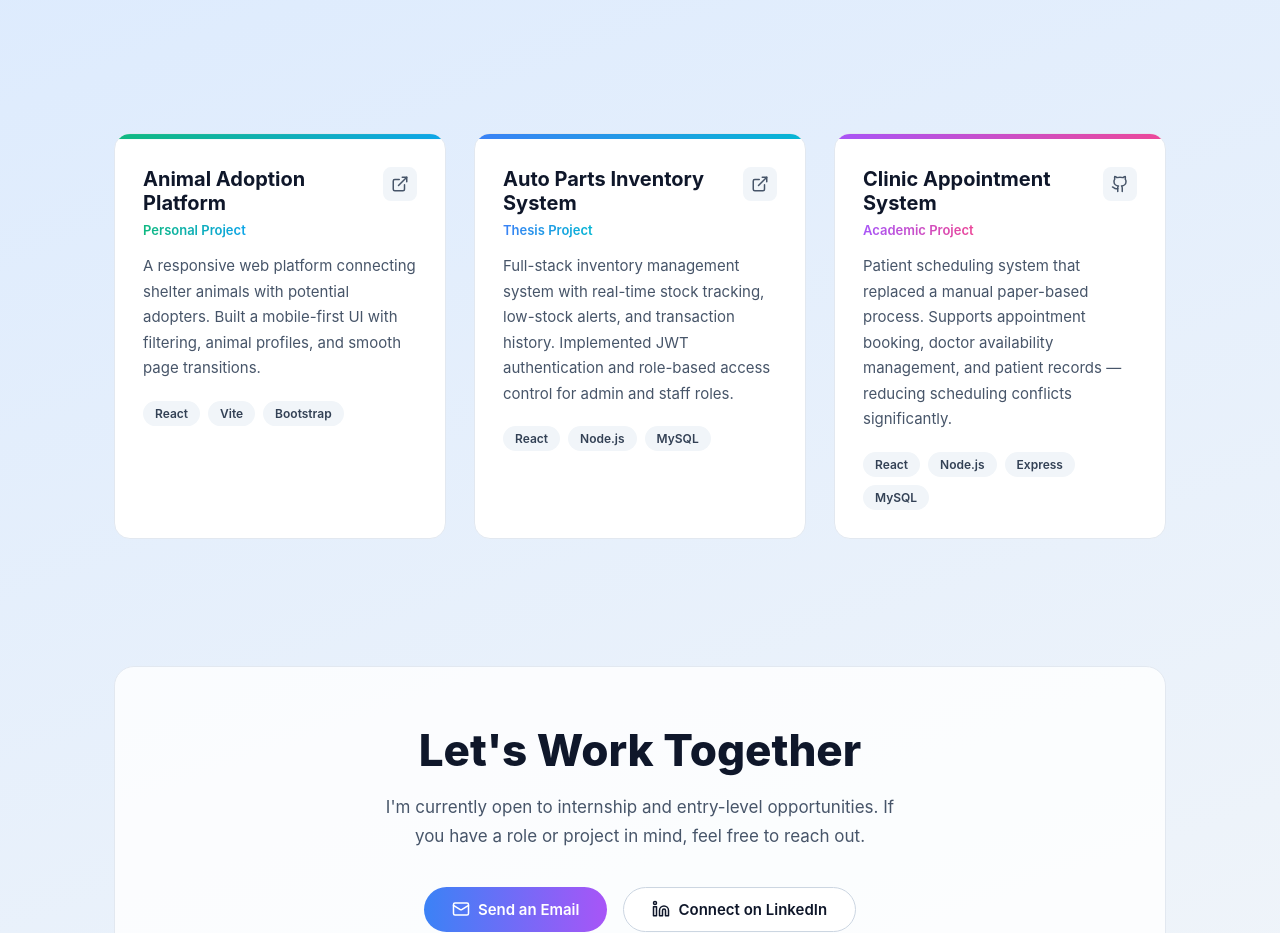
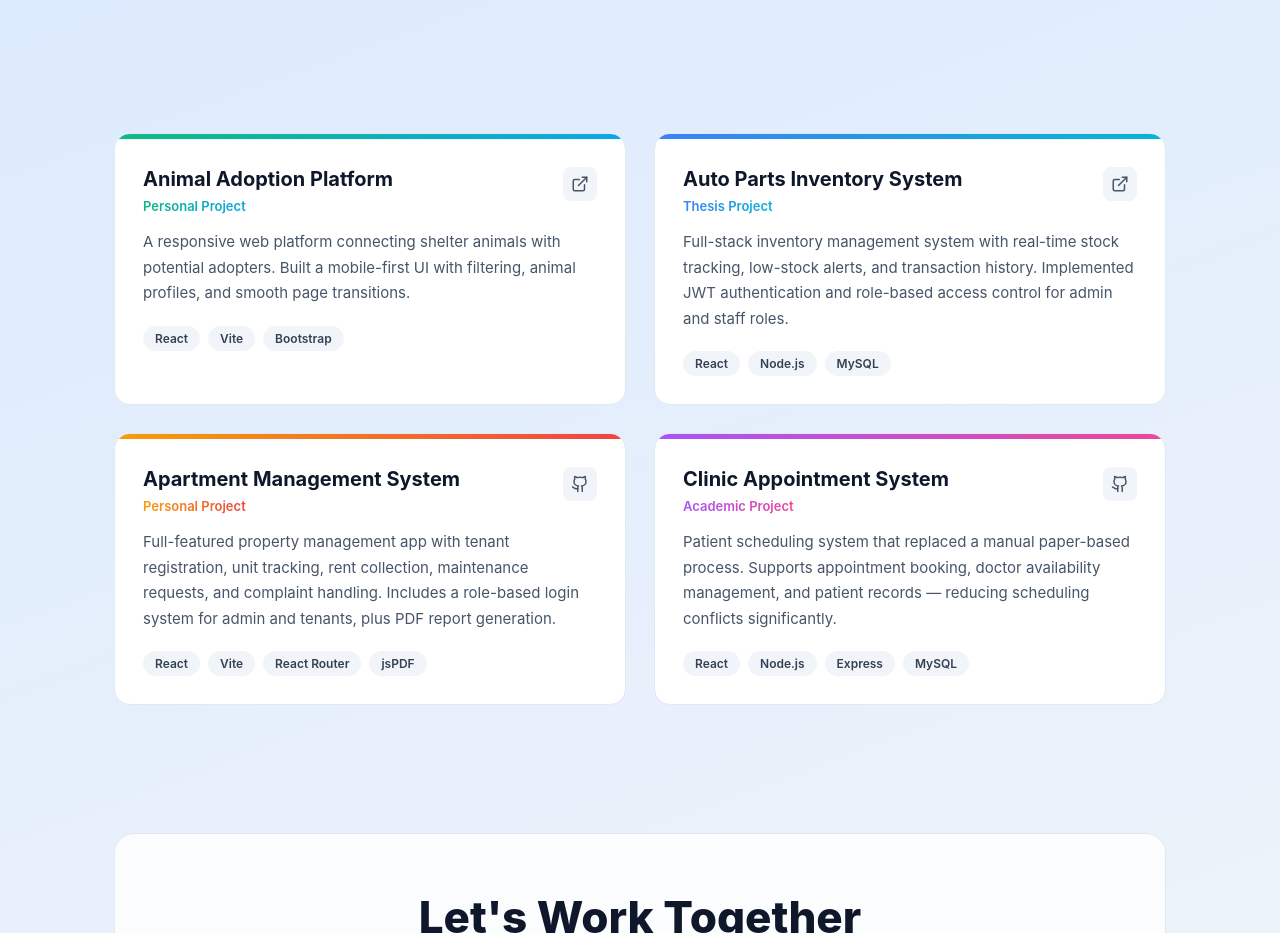
Before and after one commit to kurarenzu007/my-portfolio, a React (Vite) app in the folder my-portfolio/: page / in a window 1280 px wide. Shown: the part 2040-2973 px from the top of the page. Built offline with nearby package versions, Linux system fonts and the light colour scheme.

Commit message:
projects updated

```diff
--- a/my-portfolio/src/App.css
+++ b/my-portfolio/src/App.css
@@ -520,7 +520,7 @@ body {
 }
 
 @media (min-width: 768px) { .projects-grid { grid-template-columns: repeat(2, 1fr); } }
-@media (min-width: 1024px) { .projects-grid { grid-template-columns: repeat(3, 1fr); } }
+@media (min-width: 1024px) { .projects-grid { grid-template-columns: repeat(2, 1fr); } }
 
 .project-card {
   border-radius: 16px;
--- a/my-portfolio/src/Portfolio.jsx
+++ b/my-portfolio/src/Portfolio.jsx
@@ -85,6 +85,15 @@ const Portfolio = () => {
       gradient: 'linear-gradient(to right, #3b82f6, #06b6d4)',
       link: 'https://tjcsims.com',
       github: null,
+    },
+    {
+      title: 'Apartment Management System',
+      role: 'Personal Project',
+      tech: ['React', 'Vite', 'React Router', 'jsPDF'],
+      desc: 'Full-featured property management app with tenant registration, unit tracking, rent collection, maintenance requests, and complaint handling. Includes a role-based login system for admin and tenants, plus PDF report generation.',
+      gradient: 'linear-gradient(to right, #f59e0b, #ef4444)',
+      link: 'https://github.com/kurarenzu007/jjj-apartment',
+      github: 'https://github.com/kurarenzu007/jjj-apartment',
     },
     {
       title: 'Clinic Appointment System',
```
Also changed, not shown: 1 other file (tests, documents, lock files or other folders).
